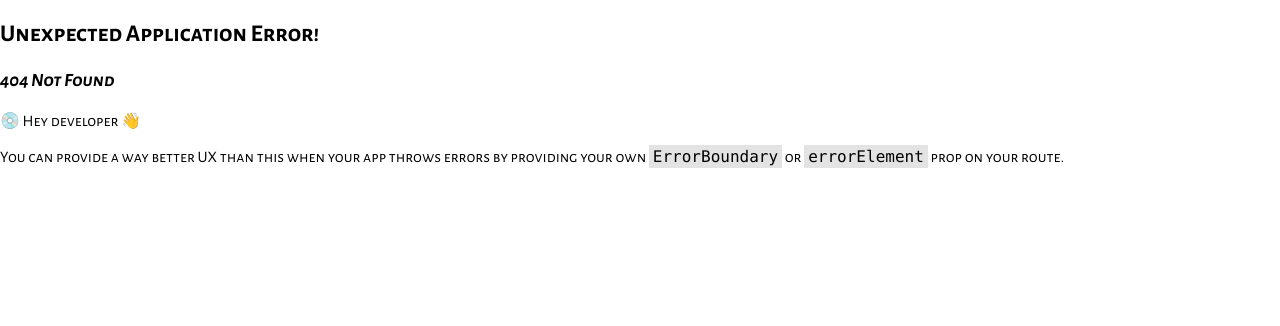
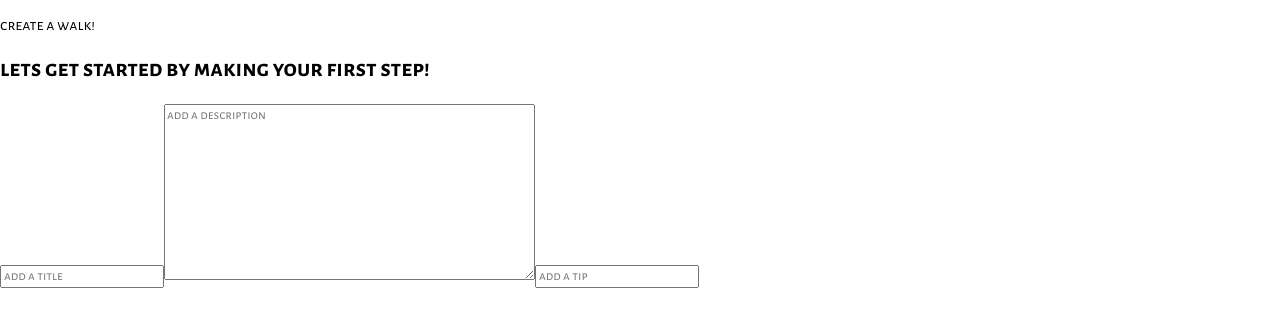
Before and after one commit to steven-xuk/wayfare, a React (Create React App) app: page /createWalk in a window 1280 px wide. Before the commit this address had no page. Shown: the top 326 px of the page. Built offline with nearby package versions, Linux system fonts and the light colour scheme.

Commit message:
started making the pages to make a post and make a walk, just pushing progess

```diff
--- a/src/App.js
+++ b/src/App.js
@@ -8,6 +8,8 @@ import Home from './components/Home';
 import { useDispatch } from 'react-redux';
 import Signup from './components/Signup';
 import Login from './components/Login.js';
+import CreatePost from './components/CreatePost.jsx';
+import CreateWalk from './components/CreateWalk.jsx';
 
 function App() {
   const dispatch = useDispatch();
@@ -49,6 +51,8 @@ function App() {
       <Route path='/signup' element={ <Signup /> }/>
       <Route path='/login' element={ <Login /> }/>
       <Route path='/home' element={ <Home /> }/>
+      <Route path='/createPost' element={ <CreatePost /> }/>
+      <Route path='/createWalk' element={ <CreateWalk /> }/>
     </>
   ));
   // console.log(isLoggedIn);
--- /dev/null
+++ b/src/components/CreatePost.jsx
@@ -0,0 +1,20 @@
+import React from 'react';
+
+function CreatePost() {
+
+
+
+    function sendPostToDB(postData){
+
+    }
+
+    return (
+        <div className='createPost'>
+            <p>create a post!</p>
+
+
+        </div>
+    );
+}
+
+export default CreatePost;
--- /dev/null
+++ b/src/components/CreateWalk.jsx
@@ -0,0 +1,61 @@
+import React, { useState } from 'react';
+
+function CreateWalk() {
+
+    const [walk, setWalk] = useState({
+        steps: [],
+        MetaData: {
+            kilometers: '',
+            description: '',
+            difficulty: '',
+            likes: 0,
+            comments: [],
+        },
+        userData: {},
+    })
+
+    const [currentStep, setCurrentStep] = useState('making steps')
+
+    const [stepFormData, setStepFormData] = useState({
+        title: '',
+        description: '',
+        tip: '',
+        img: '',
+        pin: '',
+        helpTXT: ''
+    })
+
+    function addStep(e){
+        e.preventDefault()
+    }
+
+    function publishWalk(){
+
+    }
+
+    function handleChange(e){
+        setStepFormData(prev => ({
+            ...prev,
+            [e.target.name]: e.target.value
+        }));
+    }
+
+    return (
+        <div>
+            <p>create a walk!</p>
+
+            {currentStep == 'making steps' && <div>
+                    <h2>lets get started by making your first step!</h2>
+
+                    <form onSubmit={e => addStep(e)}>
+                        <input name='title' type="text" value={stepFormData.title} placeholder='add a title' required onChange={e => handleChange(e)}/>
+                        <textarea rows="10" cols="50" name='description' type='tel' value={stepFormData.description} placeholder='add a description' required onChange={e => handleChange(e)}/>
+                        <input name='tip' type="text" value={stepFormData.tip} placeholder='add a tip' required onChange={e => handleChange(e)}/>
+                    </form>
+
+                </div>}
+        </div>
+    );
+}
+
+export default CreateWalk;
--- a/src/components/Home.js
+++ b/src/components/Home.js
@@ -3,6 +3,7 @@ import { useDispatch } from 'react-redux';
 import { useSelector } from 'react-redux';
 import { supabase } from '../SupabaseClient.js';
 import { useEffect, useState } from "react";
+import { NavLink } from "react-router-dom";
 
 export default function Home() {
 
@@ -60,6 +61,8 @@ export default function Home() {
             <p>Welcome to the home page, {userDataObj != undefined && userDataObj.username}</p>
             <p>{isLoggedIn === true ? 'logged in' : 'not logged in'}</p>
             <button onClick={handleLogout}>Logout</button>
+            <NavLink to='/createPost'>Create a post!</NavLink>
+            <NavLink to='/createWalk'>Create a walk!</NavLink>
         </div>
 
     );
```
